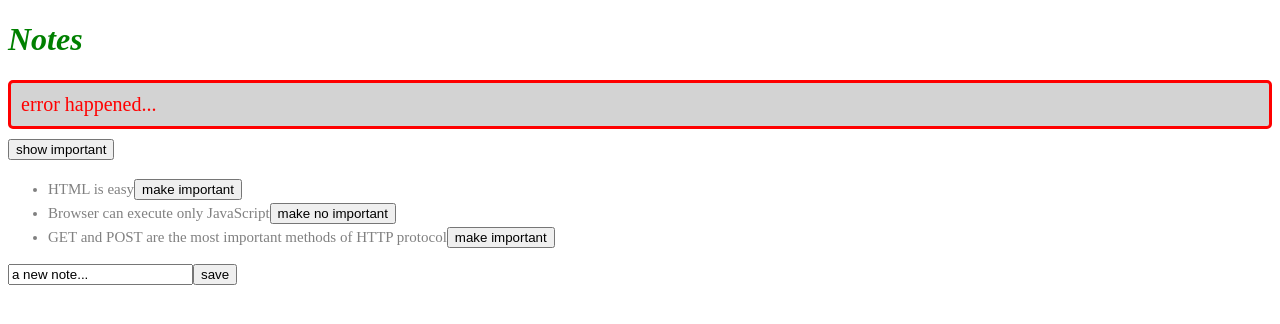
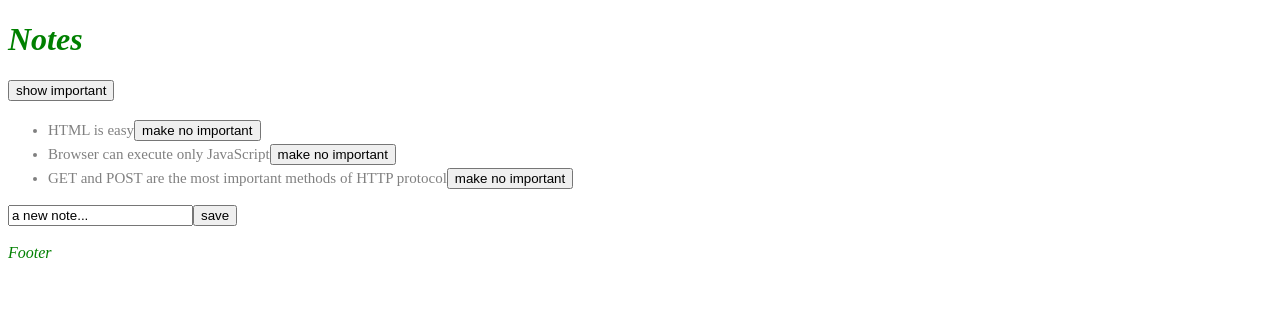
Before and after one commit to crlsrgz/fso, a React (Vite) app in the folder part2/notes/: page / in a window 1280 px wide. Shown: the top 324 px of the page. Built offline with nearby package versions, Linux system fonts and the light colour scheme; data requests are answered from the project's data file.

Commit message:
Part 2e: Notes - CSS and Inline css

```diff
--- a/part2/notes/db.json
+++ b/part2/notes/db.json
@@ -3,7 +3,7 @@
     {
       "id": "1",
       "content": "HTML is easy",
-      "important": false
+      "important": true
     },
     {
       "id": "2",
@@ -13,7 +13,7 @@
     {
       "id": "3",
       "content": "GET and POST are the most important methods of HTTP protocol",
-      "important": false
+      "important": true
     }
   ]
 }
--- a/part2/notes/src/App.jsx
+++ b/part2/notes/src/App.jsx
@@ -3,12 +3,13 @@ import Note from "./components/Note";
 import axios from "axios";
 import noteService from "./services/notes";
 import Notification from "./components/Notification";
+import Footer from "./components/Footer";
 
 const App = (props) => {
   const [notes, setNotes] = useState(props.notes);
   const [newNote, setNewNote] = useState(`a new note...`);
   const [showAll, setShowAll] = useState(true);
-  const [errorMesage, setErrorMessage] = useState("error happened...");
+  const [errorMesage, setErrorMessage] = useState(null);
 
   useEffect(() => {
     noteService.getAll().then((initialNotes) => {
@@ -31,8 +32,13 @@ const App = (props) => {
         );
       })
       .catch((error) => {
-        alert(`the note ${note.content} was already deleted from server`);
-        // Remove Note in case of erros
+        // alert(`the note ${note.content} was already deleted from server`);
+        setErrorMessage(
+          `Note '${note.content}' was already removed from server`
+        );
+        setTimeout(() => {
+          setErrorMessage(null);
+        }, 5000);
         setNotes(notes.filter((n) => n.id !== id));
       });
   };
@@ -95,6 +101,7 @@ const App = (props) => {
         <input value={newNote} onChange={handleNoteChange} />
         <button type="submit">save</button>
       </form>
+      <Footer />
     </div>
   );
 };
--- /dev/null
+++ b/part2/notes/src/components/Footer.jsx
@@ -0,0 +1,15 @@
+const Footer = () => {
+  const footerStyle = {
+    color: "green",
+    fontStyle: "italic",
+    fontSize: 16,
+  };
+  return (
+    <div style={footerStyle}>
+      <br />
+      <em>Footer</em>
+    </div>
+  );
+};
+
+export default Footer;
```
